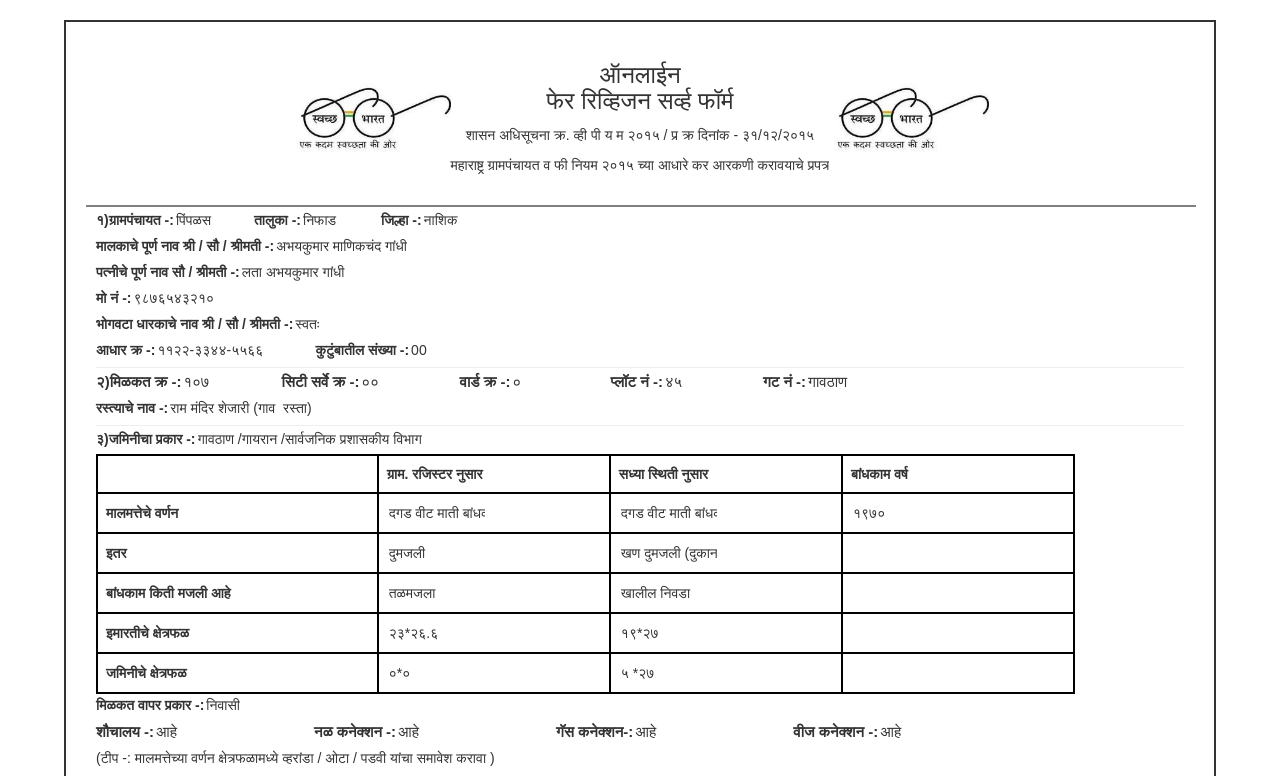
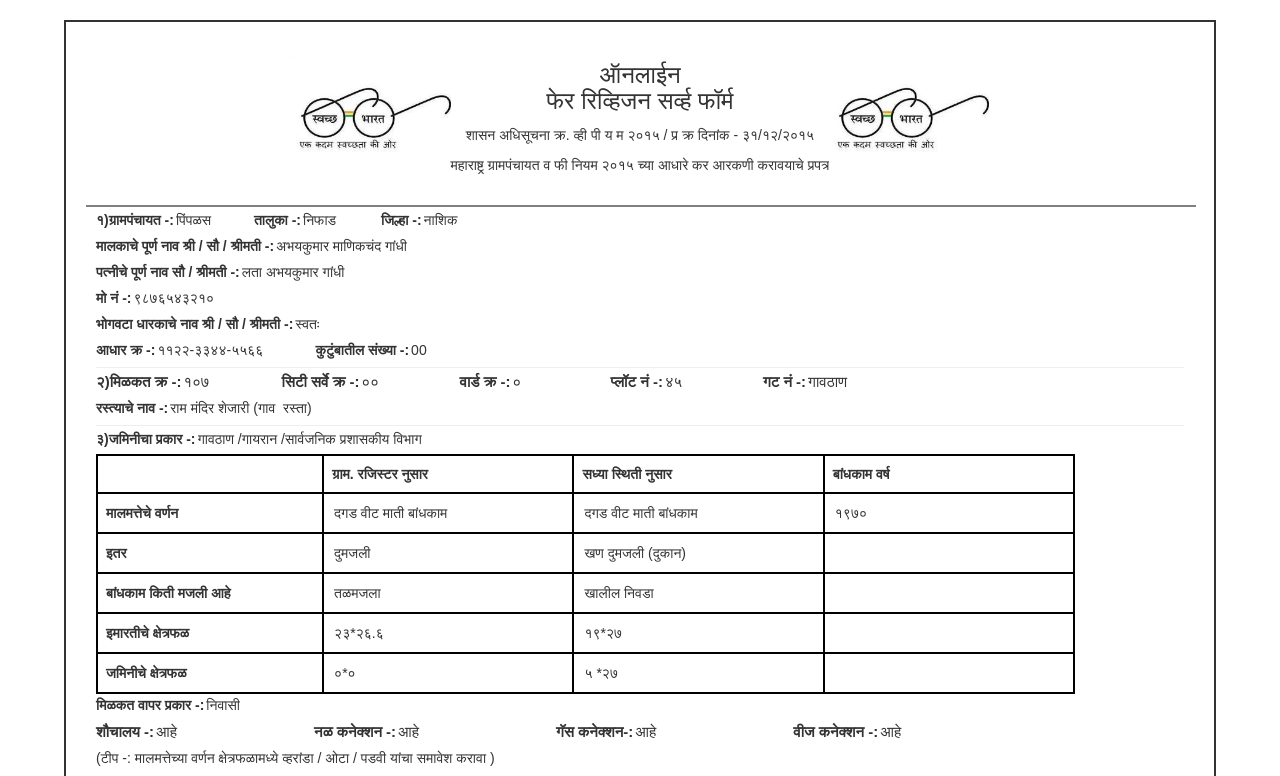
Before and after one commit to imaheshaher/online-survey, a React (Create React App) app: page / in a window 1280 px wide. Shown: the top 776 px of the page. Built offline with nearby package versions, Linux system fonts and the light colour scheme.

Commit message:
style1.css modified

```diff
--- a/src/components/style1.css
+++ b/src/components/style1.css
@@ -6,6 +6,9 @@
 }
 .row7 input{
     width: 100px;
+}
+.row2 input,.row3 input,.row5 input,.row8 input{
+    width: 250px;
 }
 body {
     font-family: Arial, sans-serif;
@@ -63,7 +66,7 @@ input{
     width: 80px;
 }
 table input{
-    width: 100px;
+    width: 140px;
 }
 .main-container {
     margin-left: 5px;
@@ -121,6 +124,9 @@ hr{
     }
     .row7 input{
         width: 6.5%;
+    }
+    .row2 input,.row3 input,.row5 input,.row8 input{
+        width: 250px;
     }
     body {
         font-family: Arial, sans-serif;
@@ -569,7 +575,16 @@ hr{
         font-size: 6px;
     }
     .row2 input{
-        width: 70px;
+        width: 150px;
+    }
+    .row3 input{
+        width: 150px;
+    }
+    .row5 input{
+        width: 150px;
+    }
+    .row8 input{
+        width: 150px;
     }
     .row7 input{
         width: 20px;
@@ -608,12 +623,7 @@ hr{
     .certificate{
         font-size: 6px;
     }
-
-
-
-
 }
-
 
 @media screen and (max-width : 320px) {
 
```
